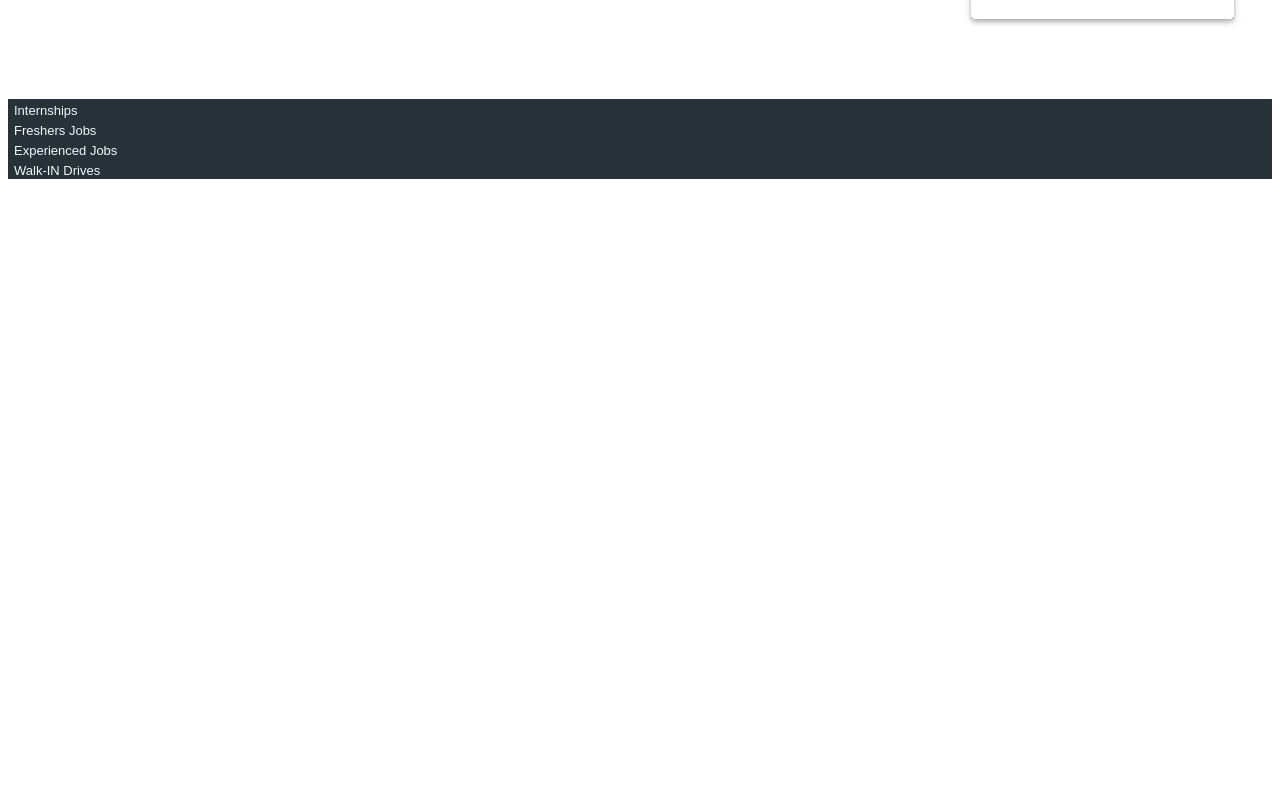
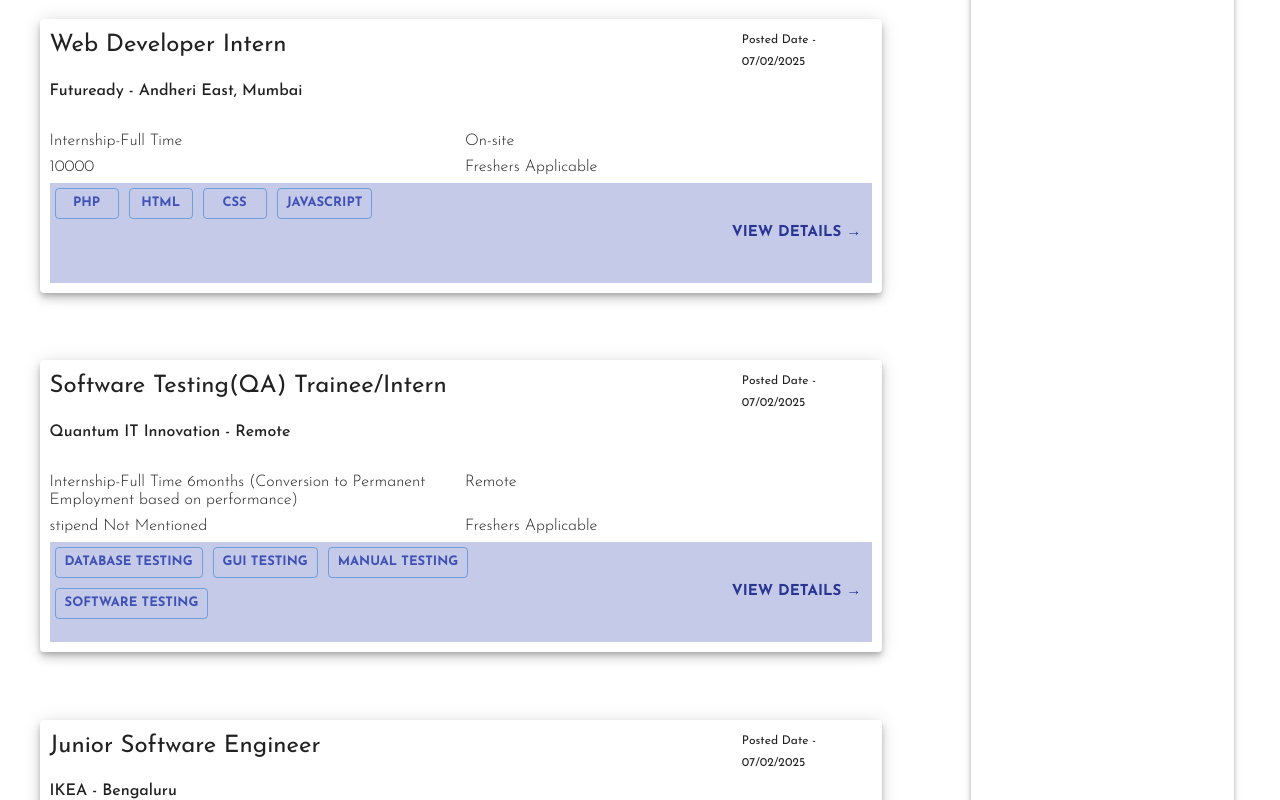
Before and after one commit to Mandagekrishna/JobReferralSpot.in, a React (Vite) app: page /Internships in a window 1280 px wide. Shown: the part 540-1340 px from the top of the page. Before the commit the page ends 800 px from the top, so only its background shows below. Built offline with nearby package versions, Linux system fonts and the light colour scheme.

Commit message:
added internships

```diff
--- a/src/Components/INTERNSHIPS/InternshipDetailsPage.jsx
+++ b/src/Components/INTERNSHIPS/InternshipDetailsPage.jsx
@@ -44,8 +44,8 @@
 
 
             <div className={styles.element4}>
-                <h4> How to apply</h4>
-                <p>Apply at link - <a href={currentInternship[0]['applyLink']}>click here</a> </p>
+                <h4> How to apply - {currentInternship[0]['applyMode']}</h4>
+                <p>{currentInternship[0]["applyLink"]}</p>
             </div>
 
 
--- a/src/Components/INTERNSHIPS/InternshipDetailsPageMui.jsx
+++ b/src/Components/INTERNSHIPS/InternshipDetailsPageMui.jsx
@@ -40,7 +40,7 @@
             </Stack>
             <Paper elevation={6} square={false} sx={{padding:'20px'}}>
             <Stack>
-            <Typography variant='h6'> How to apply</Typography>
+            <Typography variant='h6'> How to apply  - {currentInternship[0]['applyMode']}</Typography>
             <Typography variant='h6'>Apply at link - <a href={currentInternship[0]['applyLink']}>click here</a> </Typography>
             </Stack>
             </Paper>
--- a/src/DATA/Internship.json
+++ b/src/DATA/Internship.json
@@ -43,5 +43,130 @@
                     }
 
 
+    },
+    {
+        "id":"2",
+        "addedDate":"07/02/2025",
+        "companyName":"Futuready",
+        "position":"Web Developer Intern",
+        "positionType":"Internship-Full Time",
+        "salary":"10000",
+        "workMode":"On-site",
+        "location":"Andheri East, Mumbai",
+        "experienceRequired":"Freshers Applicable",
+        "mustHaveSkills":[
+            "PHP"," HTML"," CSS","JavaScript"
+                        ],
+        "applyMode":"Website",
+        "applyLink":"https://www.linkedin.com/jobs/view/4144128982/?refId=VHwqs1ZAQDWB3beqnp4UZg%3D%3D&trackingId=VHwqs1ZAQDWB3beqnp4UZg%3D%3D",
+        "Description":{
+
+                        "rolesAndResponsibilities":[
+                            "Assist in developing and maintaining websites using PHP, HTML, CSS, and JavaScript.",
+                            "Collaborate with the team to enhance UI/UX and ensure responsive web design.",
+                            "Debug and troubleshoot website issues.",
+                            "Optimize web pages for speed and scalability.",
+                            "Work with databases and integrate APIs as needed.",
+                            "Stay updated with the latest web development trends and technologies."
+                        ],
+
+                        "requirements":[
+                            "Basic knowledge of PHP, HTML, CSS, and JavaScript.",
+                            "Understanding of responsive design principles.",
+                            "Familiarity with MySQL or other databases (a plus).",
+                            "Problem-solving skills and attention to detail.",
+                            "Ability to work independently and as part of a team."
+
+                        ]
+                    }
+
+
+    },
+    {
+        "id":"3",
+        "addedDate":"07/02/2025",
+        "companyName":"Quantum IT Innovation",
+        "position":"Software Testing(QA) Trainee/Intern",
+        "positionType":"Internship-Full Time  6months (Conversion to Permanent Employment based on performance)",
+        "salary":"stipend Not Mentioned",
+        "workMode":"Remote",
+        "location":"Remote",
+        "experienceRequired":"Freshers Applicable",
+        "mustHaveSkills":[
+            "Database Testing", "GUI Testing"," Manual Testing", "Software Testing"
+                        ],
+        "applyMode":"Send resume to   - sanchitha@quantumitinnovation.com",
+        "applyLink":"",
+        "Description":{
+
+                        "rolesAndResponsibilities":[
+                            "Perform testing on various software",
+                            "Develop test plans, test cases, test scripts, and test reports on multiple projects of varying size",
+                            "Validate that user expectations are achieved during the testing process",
+                            "Review user requirements documents to ensure that requirements are testable",
+                            "Maintain working knowledge of quality standards",
+                            "Create, review and refine user experience documents"
+                        ],
+
+                        "requirements":[
+                            "2023 and 2024 passed out graduates or post graduates",
+                            "Must have done one internship or course or training in QA/Software Testing",
+                            "Must have IPHONE(Mandatory)"
+
+                        ]
+                    }
+
+
+    },
+    {
+        "id":"4",
+        "addedDate":"07/02/2025",
+        "companyName":"IKEA",
+        "position":"Junior Software Engineer",
+        "positionType":"Internship-Full Time - 2 Months",
+        "salary":"stipend Not Mentioned",
+        "workMode":"Full Time Permanent",
+        "location":"Bengaluru",
+        "experienceRequired":"Freshers Applicable",
+        "mustHaveSkills":[
+            "Python programming"
+                        ],
+        "applyMode":"Apply at Below Link",
+        "applyLink":"https://ikea.avature.net/en_US/External/JobDetail?id=273176?source=LinkedIn",
+        "Description":{
+
+                        "rolesAndResponsibilities":[
+                            "• Develop, test, and maintain high-quality Python code under the guidance of senior developers.",
+                            "• Work collaboratively with cross-functional teams to deliver software solutions that meet business requirements.",
+                            "• Participate in code reviews and provide constructive feedback to peers, enhancing code quality.",
+                            "• Research and integrate new technologies that can enhance application performance and stability.",
+                            "• Assist in troubleshooting and resolving application issues, ensuring smooth operation of software.",
+                            "• Document software functionalities to streamline future enhancements and maintenance.",
+                            "• Contribute innovative ideas to the development process, fostering a culture of continuous improvement.",
+                            "• Participate in team meetings and contribute to the planning and execution of project tasks."
+                        ],
+
+                        "requirements":[
+                            "• Proficiency in Python programming is required as it is the primary tech stack for this role. (Mandatory skill)",
+                            "• Understanding of object-oriented programming principles to organize code efficiently. (Mandatory skill)",
+                            "• Familiarity with software development life cycle, enabling smooth project execution. (Mandatory skill)",
+                            "• Databases knowledge of either of the one from Postgres, Mongodb, Elasticsearch or Neo4j",
+                            "• Understanding of data structures to facilitate optimal data management within applications.",
+                            "• Ability to implement algorithms that solve specific logic problems effectively.",
+                            "• Problem-solving skills to tackle coding challenges and develop innovative solutions.",
+                            "• Debugging skills to identify, analyze, and rectify software issues promptly.",
+                            "• Demonstrated capability in team collaboration for successful project development and delivery.",
+                            "• Understanding of current innovations in the data management landscape – especially the Data Mesh framework",
+                            "• Currently a student in Bangalore Engineering College",
+                            "• You live in Bangalore and have the possibility to commute full time to the office in Karle Town Center, Nagawara",
+                            "We only accept students who live within commuting distance of the office in Karle Town Center, Nagawara Bangalore during the time of the internship connected to a College/University within Bangalore.",
+                            "No exceptions will be made. This is a paid internship.",
+                            "Duration: 3rd March -31st May 2025. The preferred starting date is the 1st of March 2025.",
+                            "we only accept applications through our recruitment system."
+
+                        ]
+                    }
+
+
     }
 ]
```
Also changed, not shown: 1 other file (tests, documents, lock files or other folders).
